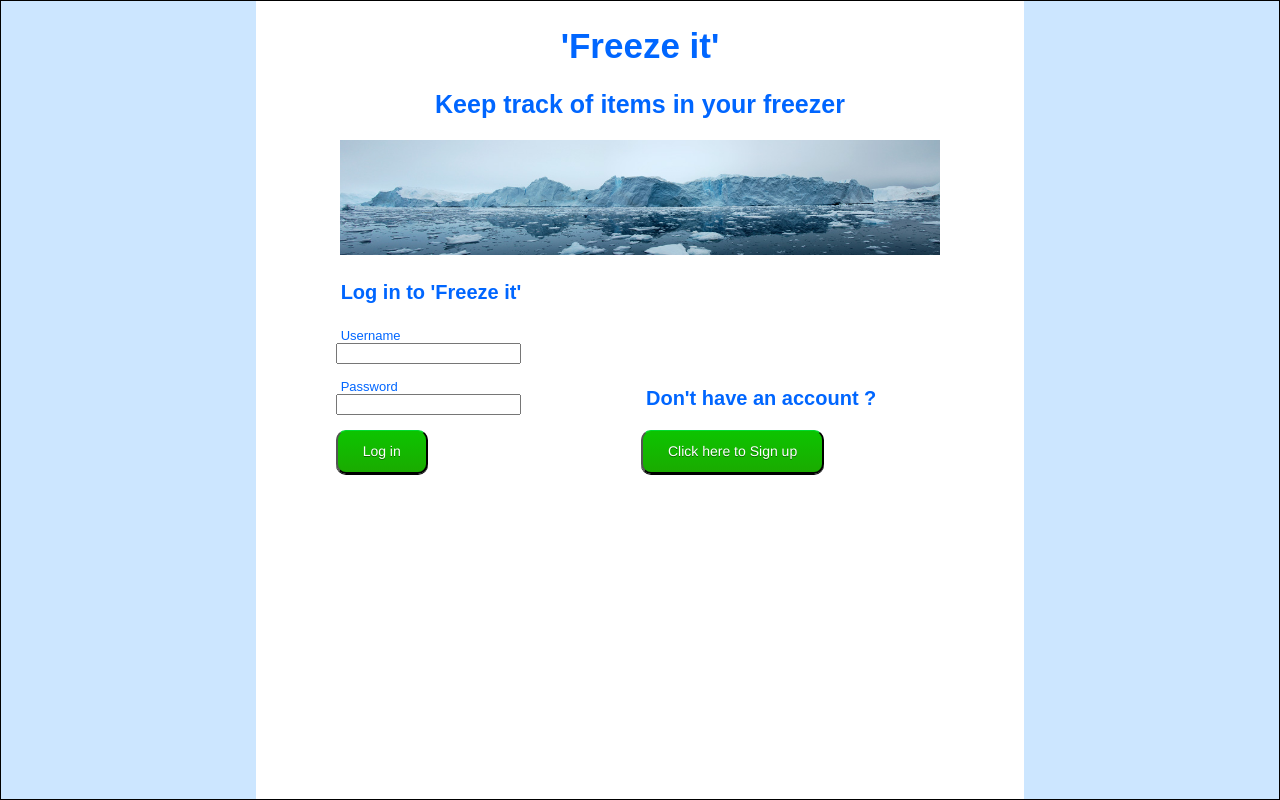
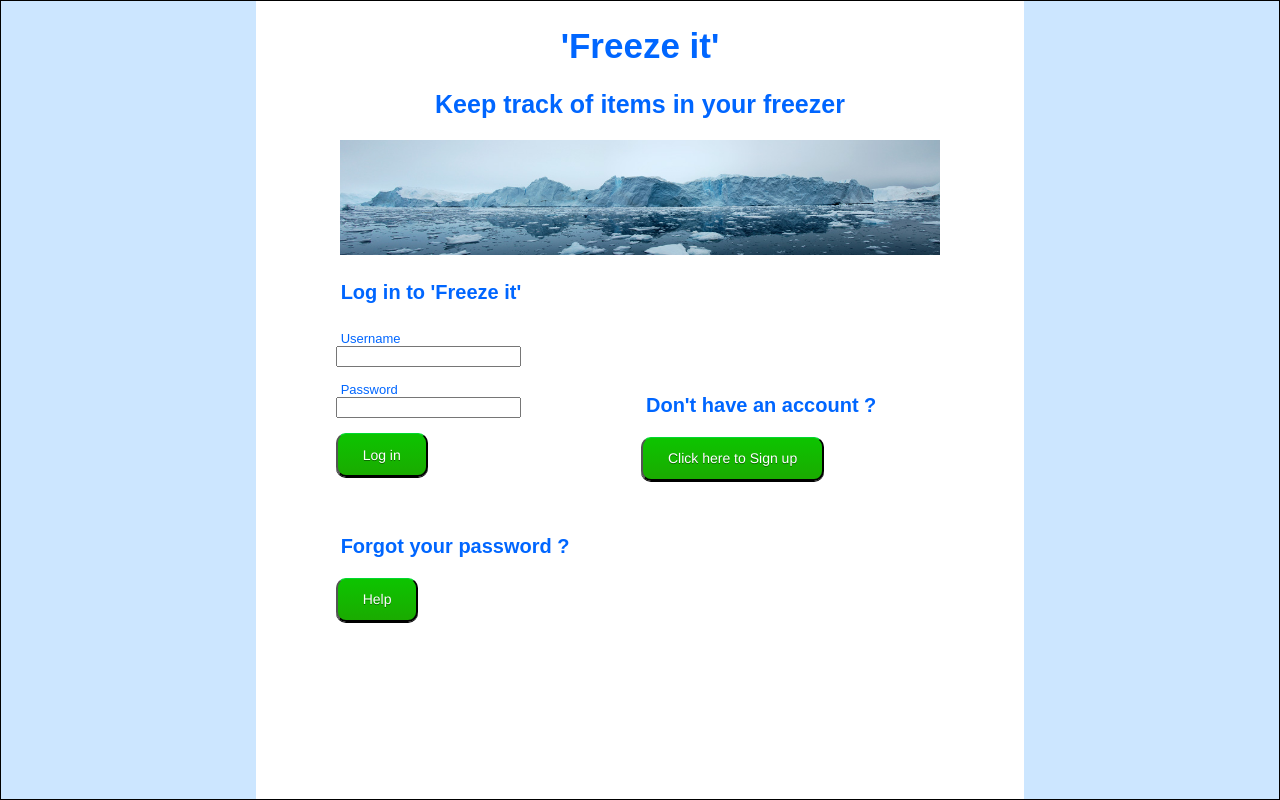
Before and after one commit to kirstine78/freeze-it, a Python web app: template templates/loginToFreezeIt.html in a window 1280 px wide. Run offline with Jinja, Linux system fonts and the light colour scheme; the template is opened without the code that fills it, so the values that code supplies are empty.

Commit message:
forgot password button but no action happens yet
just added the button in html. Still need to work on the actual action.

```diff
--- a/templates/frontpage.html
+++ b/templates/frontpage.html
@@ -355,7 +355,6 @@
 													{% endfor %}
 												</table>
 												{% endif %}
-												{{look_number}}
 
 											</form>
 										</td>
--- a/templates/loginToFreezeIt.html
+++ b/templates/loginToFreezeIt.html
@@ -220,10 +220,10 @@
 
 
 
-						<tr class="tr_table_Center"style="height:65%">
+						<tr class="tr_table_Center"style="height:20%">
 
 							<td class="td_table_Center" valign="top">
-								<table class="Table_D" style="width:100%">
+								<table class="Table_D" style="width:100%; height:100%">
 									<tr class="tr_table_D">
 										<td class="td_table_D_narrow" style="width:10%"></td>
 										<td class="td_table_D_wide" style="width:40%">
@@ -263,6 +263,36 @@
 
 
 
+						<tr class="tr_table_Center"style="height:45%">
+
+							<td class="td_table_Center" valign="top">
+								<table class="Table_D" style="width:100%">
+									<tr class="tr_table_D">
+										<td class="td_table_D_narrow" style="width:10%"></td>
+										<td class="td_table_D_wide" style="width:80%">
+											<br>
+											<br>
+											<p class="blue" style="font-size:20px;"><b>Forgot your password ?</b></p>
+
+											<form action="">
+												<input class="button" type="button" value="Help" onclick="window.location.href='/forgotten';"/>
+											</form>
+										</td>
+
+
+
+										<td class="td_table_D_narrow" style="width:10%"></td>
+									</tr>
+								</table>
+							</td>
+						</tr>
+
+
+
+
+
+
+
 
 					</table>
 				</td>
```
